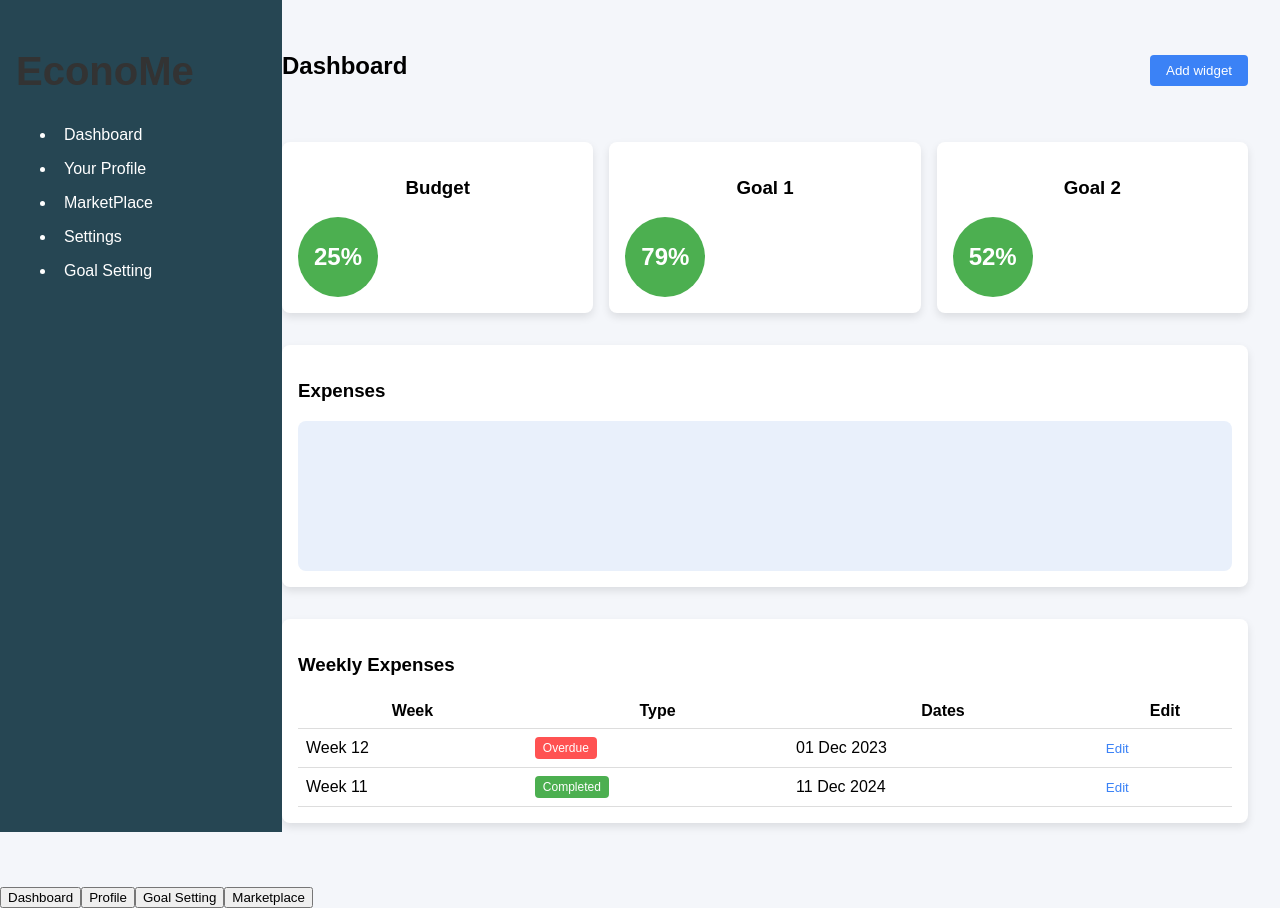
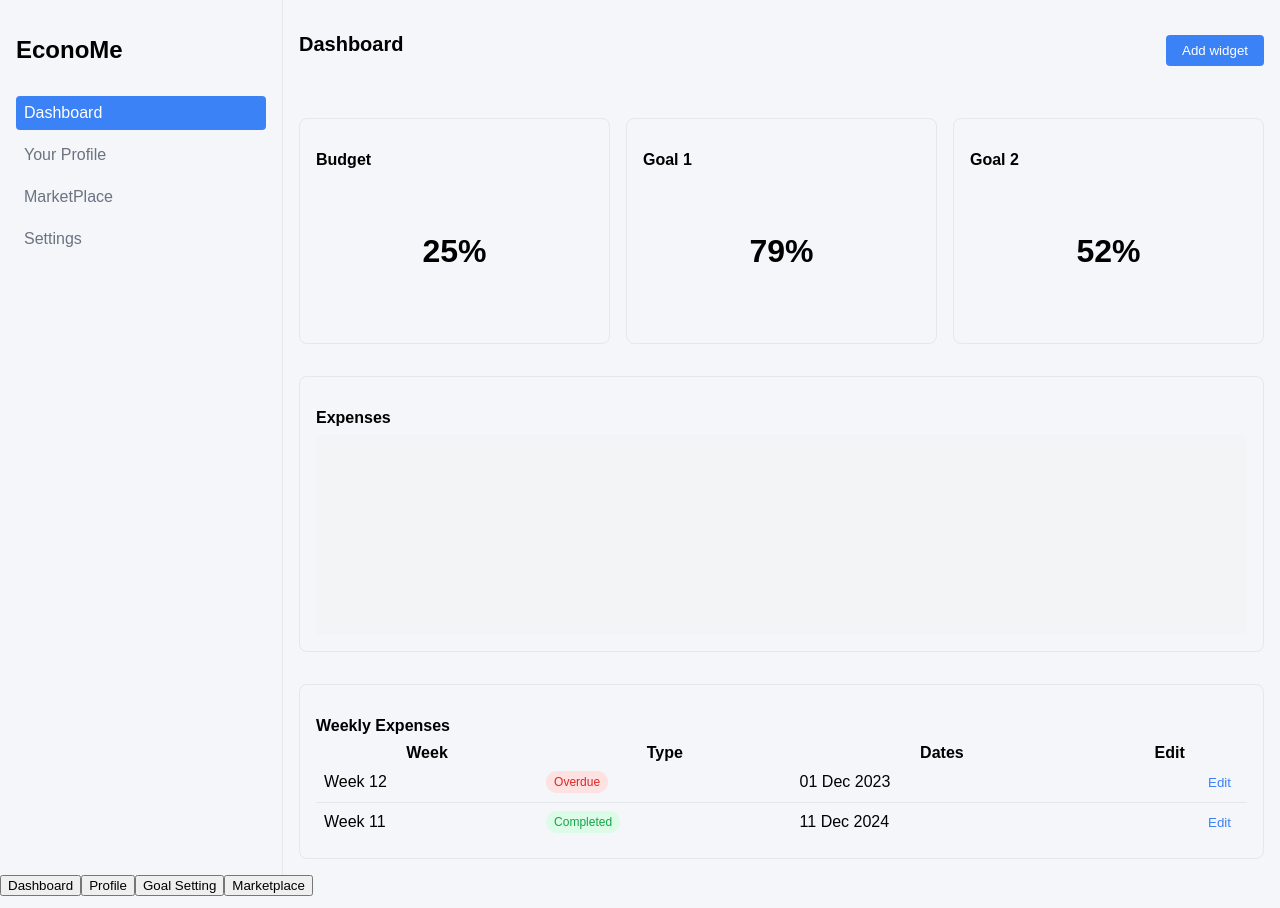
Before and after one commit to nayalafifi/economeReact, a React (Create React App) app: page / in a window 1280 px wide. Both pictures are taken after typing "name@example.com", "Sample123" into the empty fields and a click on the button "Login". Built offline with nearby package versions, Linux system fonts and the light colour scheme.

Commit message:
dashboard.js created

```diff
--- a/src/dashboard.css
+++ b/src/dashboard.css
@@ -1,101 +1,81 @@
-/* General Layout */
+/* Global Styles */
 body {
     font-family: Arial, sans-serif;
     background-color: #f4f6fa;
     margin: 0;
   }
 
-.dashboard-layout {
+  .dashboard {
     display: flex;
-  min-height: 100vh;
+    flex-direction: column;
+    padding: 20px;
+    max-width: 1200px;
+    margin: 0 auto;
   }
 
-.side-menu {
-  width: 250px;
-  background-color: #264653;
-  color: white;
-  padding: 1rem;
-  position: fixed;
-  height: 100vh;
+  .dashboard h1 {
+    font-size: 24px;
+    font-weight: 600;
+    margin-bottom: 20px;
   }
 
-.app-title {
-  font-size: 1.5rem;
-  font-weight: bold;
-  margin-bottom: 2rem;
-}
-
-.nav-link {
-  background: none;
-  border: none;
-  color: white;
-  padding: 0.5rem;
-  text-align: left;
-  width: 100%;
-  cursor: pointer;
-  font-size: 1rem;
-}
-
-.nav-link:hover {
-  background-color: #2a9d8f;
-}
-
-.dashboard-main {
-  margin-left: 250px;
-  padding: 2rem;
-  flex: 1;
-}
-
-.dashboard-header {
+  /* Top Cards Layout */
+  .top-cards {
     display: flex;
-  justify-content: space-between;
-  align-items: center;
-  margin-bottom: 2rem;
-}
-
-.add-widget-button {
-  padding: 0.5rem 1rem;
-  background-color: #3b82f6;
-  color: white;
-  border: none;
-  border-radius: 0.25rem;
-  cursor: pointer;
-}
-
-.progress-cards {
-  display: grid;
-  grid-template-columns: repeat(auto-fit, minmax(250px, 1fr));
-  gap: 1rem;
-  margin-bottom: 2rem;
+    gap: 20px;
+    margin-bottom: 20px;
   }
 
   .card {
-  background-color: #ffffff;
-  padding: 1rem;
+    flex: 1;
+    padding: 20px;
+    background-color: #fff;
+    border: 1px solid #ddd;
     border-radius: 8px;
-  box-shadow: 0 4px 8px rgba(0, 0, 0, 0.1);
-  text-align: center;
+    display: flex;
+    flex-direction: column;
+    align-items: center;
+    justify-content: center;
+  }
+
+  .card h2 {
+    font-size: 18px;
+    font-weight: 500;
+    margin: 0 0 10px;
   }
 
   .circle {
     width: 80px;
     height: 80px;
     border-radius: 50%;
-  background-color: #4caf50;
-  color: white;
+    border: 8px solid #4caf50;
     display: flex;
     align-items: center;
     justify-content: center;
-  font-size: 1.5rem;
-  font-weight: bold;
+    font-size: 20px;
+    font-weight: 600;
+    color: #333;
   }
 
-.expenses-chart, .weekly-expenses {
-  background-color: #ffffff;
-  padding: 1rem;
+  /* Expenses and Weekly Expenses Layout */
+  .bottom-section {
+    display: flex;
+    gap: 20px;
+    margin-bottom: 20px;
+  }
+
+  .expenses {
+    flex: 2;
+    padding: 20px;
+    background-color: #fff;
+    border: 1px solid #ddd;
     border-radius: 8px;
-  box-shadow: 0 4px 8px rgba(0, 0, 0, 0.1);
-  margin-bottom: 2rem;
+  }
+
+  .expenses h2 {
+    font-size: 18px;
+    font-weight: 500;
+    margin-bottom: 10px;
   }
 
   .line-chart {
@@ -104,37 +84,81 @@ body {
     border-radius: 8px;
   }
 
-.weekly-expenses table {
-  width: 100%;
-  border-collapse: collapse;
+  .weekly-expenses {
+    flex: 1;
+    padding: 20px;
+    background-color: #fff;
+    border: 1px solid #ddd;
+    border-radius: 8px;
   }
 
-.weekly-expenses th, .weekly-expenses td {
-  padding: 0.5rem;
-  border-bottom: 1px solid #ddd;
+  .weekly-expenses h2 {
+    font-size: 18px;
+    font-weight: 500;
+    margin-bottom: 10px;
   }
 
-.status {
+  .weekly-expenses p {
+    font-size: 14px;
+    padding: 8px;
+    border-radius: 4px;
+    margin: 5px 0;
+    color: #fff;
     display: inline-block;
-  padding: 0.25rem 0.5rem;
-  border-radius: 4px;
-  font-size: 0.75rem;
   }
 
-.status.overdue {
-  background-color: #ff5252;
-  color: white;
+  .weekly-expenses p:nth-child(1) {
+    background-color: #ff5252; /* Overdue - red */
   }
 
-.status.completed {
-  background-color: #4caf50;
-  color: white;
+  .weekly-expenses p:nth-child(2) {
+    background-color: #4caf50; /* Completed - green */
   }
 
-.edit-button {
-  background: none;
-  border: none;
-  color: #3b82f6;
+  /* Side Menu */
+  .side-menu {
+    width: 200px;
+    background-color: #fff;
+    border-right: 1px solid #ddd;
+    height: 100vh;
+    position: fixed;
+    padding-top: 20px;
+  }
+
+  .side-menu h3 {
+    font-size: 18px;
+    margin: 10px 0 20px;
+  }
+
+  .side-menu ul {
+    list-style-type: none;
+    padding: 0;
+    margin: 0;
+  }
+
+  .side-menu ul li {
+    padding: 10px 20px;
+    font-size: 16px;
+    color: #333;
     cursor: pointer;
-  padding: 0;
   }
+
+  .side-menu ul li:hover {
+    background-color: #f0f0f0;
+  }
+
+  .logout {
+    color: #e53935;
+    padding: 10px 20px;
+    cursor: pointer;
+    position: absolute;
+    bottom: 20px;
+    left: 0;
+  }
+
+  /* Utility */
+  .flex-center {
+    display: flex;
+    align-items: center;
+    justify-content: center;
+  }
--- a/src/dashboard.js
+++ b/src/dashboard.js
@@ -3,53 +3,57 @@ import './dashboard.css';
 
 const Dashboard = ({ navigateTo }) => {
   return (
-    <div className="dashboard-layout">
-      <aside className="side-menu">
-        <h1 className="app-title">EconoMe</h1>
+    <div style={{ display: 'flex', minHeight: '100vh' }}>
+      {/* Sidebar */}
+      <aside style={{ width: '250px', borderRight: '1px solid #e5e7eb', padding: '1rem' }}>
+        <h1 style={{ fontSize: '1.5rem', fontWeight: 'bold', marginBottom: '2rem' }}>EconoMe</h1>
         <nav>
-          <ul>
-            <li onClick={() => navigateTo('dashboard')} className="nav-link">
-              Dashboard
+          <ul style={{ listStyle: 'none', padding: 0 }}>
+            <li style={{ marginBottom: '0.5rem' }}>
+              <a href="#" style={{ display: 'block', padding: '0.5rem', backgroundColor: '#3b82f6', color: 'white', borderRadius: '0.25rem', textDecoration: 'none' }}>Dashboard</a>
             </li>
-            <li onClick={() => navigateTo('profile')} className="nav-link">
-              Your Profile
+            <li style={{ marginBottom: '0.5rem' }}>
+              <a href="#" style={{ display: 'block', padding: '0.5rem', color: '#6b7280', textDecoration: 'none' }}>Your Profile</a>
             </li>
-            <li onClick={() => navigateTo('marketplace')} className="nav-link">
-              MarketPlace
+            <li style={{ marginBottom: '0.5rem' }}>
+              <a href="#" style={{ display: 'block', padding: '0.5rem', color: '#6b7280', textDecoration: 'none' }}>MarketPlace</a>
             </li>
-            <li onClick={() => navigateTo('settings')} className="nav-link">
-              Settings
-            </li>
-            <li onClick={() => navigateTo('GoalSetting')} className="nav-link">
-              Goal Setting
+            <li style={{ marginBottom: '0.5rem' }}>
+              <a href="#" style={{ display: 'block', padding: '0.5rem', color: '#6b7280', textDecoration: 'none' }}>Settings</a>
             </li>
           </ul>
         </nav>
       </aside>
 
-      <main className="dashboard-main">
-        <header className="dashboard-header">
-          <h2>Dashboard</h2>
-          <button className="add-widget-button">Add widget</button>
+      {/* Main Content */}
+      <main style={{ flex: 1, padding: '1rem' }}>
+        <header style={{ display: 'flex', justifyContent: 'space-between', alignItems: 'center', marginBottom: '2rem' }}>
+          <h2 style={{ fontSize: '1.25rem', fontWeight: 'semibold' }}>Dashboard</h2>
+          <button style={{ padding: '0.5rem 1rem', backgroundColor: '#3b82f6', color: 'white', border: 'none', borderRadius: '0.25rem', cursor: 'pointer' }}>Add widget</button>
         </header>
 
-        <div className="progress-cards">
+        {/* Progress Cards */}
+        <div style={{ display: 'grid', gridTemplateColumns: 'repeat(auto-fit, minmax(250px, 1fr))', gap: '1rem', marginBottom: '2rem' }}>
           {['Budget', 'Goal 1', 'Goal 2'].map((title, index) => (
-            <div key={index} className="card">
-              <h3>{title}</h3>
-              <div className="circle">{[25, 79, 52][index]}%</div>
+            <div key={index} style={{ border: '1px solid #e5e7eb', borderRadius: '0.5rem', padding: '1rem' }}>
+              <h3 style={{ fontSize: '1rem', fontWeight: 'semibold', marginBottom: '0.5rem' }}>{title}</h3>
+              <div style={{ display: 'flex', justifyContent: 'center', alignItems: 'center', height: '150px' }}>
+                <span style={{ fontSize: '2rem', fontWeight: 'bold' }}>{[25, 79, 52][index]}%</span>
+              </div>
             </div>
           ))}
         </div>
 
-        <div className="expenses-chart">
-          <h3>Expenses</h3>
-          <div className="line-chart"></div>
+        {/* Expenses Chart */}
+        <div style={{ border: '1px solid #e5e7eb', borderRadius: '0.5rem', padding: '1rem', marginBottom: '2rem' }}>
+          <h3 style={{ fontSize: '1rem', fontWeight: 'semibold', marginBottom: '0.5rem' }}>Expenses</h3>
+          <div style={{ height: '200px', backgroundColor: '#f3f4f6', borderRadius: '0.25rem' }}></div>
         </div>
 
-        <div className="weekly-expenses">
-          <h3>Weekly Expenses</h3>
-          <table>
+        {/* Weekly Expenses Table */}
+        <div style={{ border: '1px solid #e5e7eb', borderRadius: '0.5rem', padding: '1rem' }}>
+          <h3 style={{ fontSize: '1rem', fontWeight: 'semibold', marginBottom: '0.5rem' }}>Weekly Expenses</h3>
+          <table style={{ width: '100%', borderCollapse: 'collapse' }}>
             <thead>
               <tr>
                 <th>Week</th>
@@ -60,16 +64,24 @@ const Dashboard = ({ navigateTo }) => {
             </thead>
             <tbody>
               <tr>
-                <td>Week 12</td>
-                <td><span className="status overdue">Overdue</span></td>
-                <td>01 Dec 2023</td>
-                <td><button className="edit-button">Edit</button></td>
+                <td style={{ padding: '0.5rem', borderBottom: '1px solid #e5e7eb' }}>Week 12</td>
+                <td style={{ padding: '0.5rem', borderBottom: '1px solid #e5e7eb' }}>
+                  <span style={{ display: 'inline-block', padding: '0.25rem 0.5rem', backgroundColor: '#fee2e2', color: '#dc2626', borderRadius: '9999px', fontSize: '0.75rem' }}>Overdue</span>
+                </td>
+                <td style={{ padding: '0.5rem', borderBottom: '1px solid #e5e7eb' }}>01 Dec 2023</td>
+                <td style={{ padding: '0.5rem', borderBottom: '1px solid #e5e7eb', textAlign: 'right' }}>
+                  <button style={{ padding: '0.25rem 0.5rem', backgroundColor: 'transparent', border: 'none', cursor: 'pointer', color: '#3b82f6' }}>Edit</button>
+                </td>
               </tr>
               <tr>
-                <td>Week 11</td>
-                <td><span className="status completed">Completed</span></td>
-                <td>11 Dec 2024</td>
-                <td><button className="edit-button">Edit</button></td>
+                <td style={{ padding: '0.5rem' }}>Week 11</td>
+                <td style={{ padding: '0.5rem' }}>
+                  <span style={{ display: 'inline-block', padding: '0.25rem 0.5rem', backgroundColor: '#dcfce7', color: '#16a34a', borderRadius: '9999px', fontSize: '0.75rem' }}>Completed</span>
+                </td>
+                <td style={{ padding: '0.5rem' }}>11 Dec 2024</td>
+                <td style={{ padding: '0.5rem', textAlign: 'right' }}>
+                  <button style={{ padding: '0.25rem 0.5rem', backgroundColor: 'transparent', border: 'none', cursor: 'pointer', color: '#3b82f6' }}>Edit</button>
+                </td>
               </tr>
             </tbody>
           </table>
```
Lines whose indentation alone changed are shown as unchanged.
